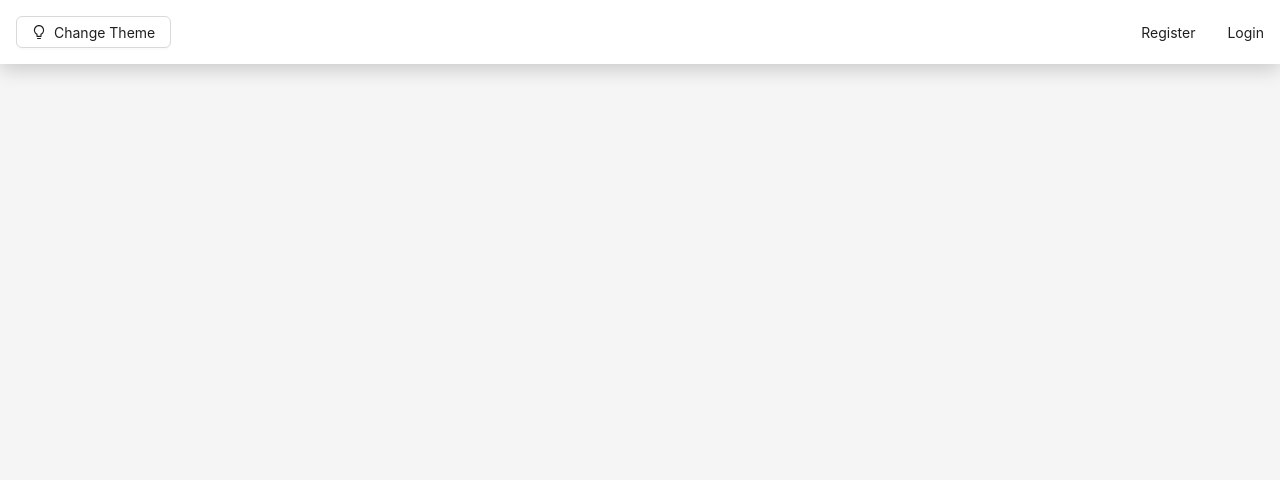
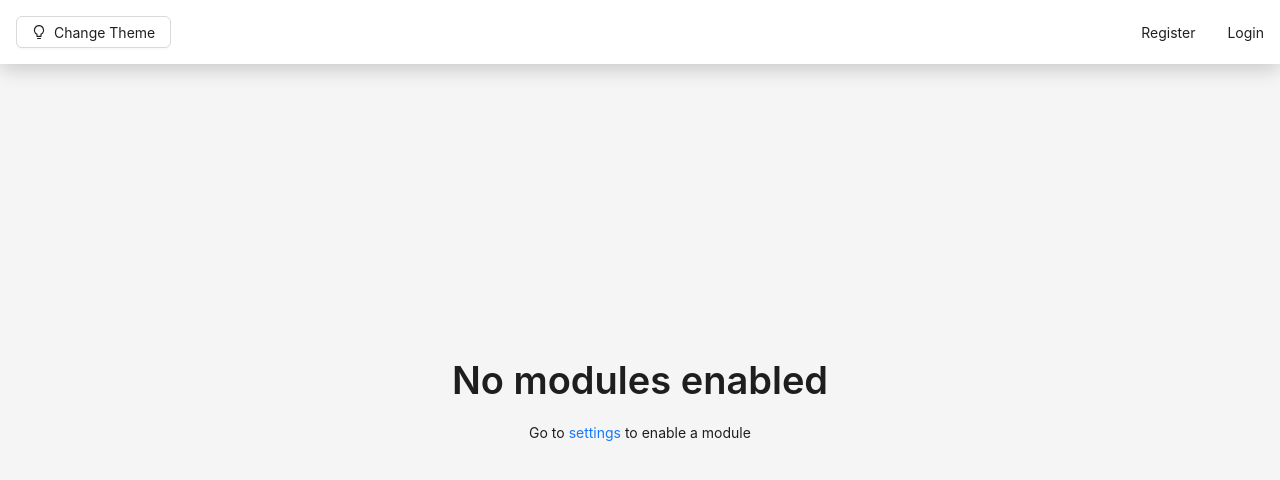
Before and after one commit to m4tewoosh/password-manager, a React (Vite) app in the folder client/: page /dashboard in a window 1280 px wide. Shown: the top 480 px of the page. Built offline with nearby package versions, Linux system fonts and the light colour scheme; no server answers.

Commit message:
Add no modules info

```diff
--- a/client/src/components/Dashboard/Dashboard.styled.ts
+++ b/client/src/components/Dashboard/Dashboard.styled.ts
@@ -4,3 +4,9 @@ export const ModuleCardsWrapper = styled.div`
   display: flex;
   gap: 64px;
 `;
+
+export const NoModulesInfo = styled.div`
+  display: flex;
+  flex-direction: column;
+  align-items: center;
+`;
--- a/client/src/components/Dashboard/Dashboard.tsx
+++ b/client/src/components/Dashboard/Dashboard.tsx
@@ -1,4 +1,6 @@
 import { useEffect, useState } from 'react';
+import { useNavigate } from 'react-router-dom';
+import { Typography } from 'antd';
 import { LockOutlined, FileOutlined } from '@ant-design/icons';
 import getUser from 'api/getUser';
 import { ModuleCard } from 'components/ModuleCard/ModuleCard';
@@ -6,8 +8,11 @@ import { ModuleCard } from 'components/ModuleCard/ModuleCard';
 import { User } from 'types/user';
 import * as S from './Dashboard.styled';
 
+const { Title, Text, Link } = Typography;
+
 const Dashboard = () => {
   const [user, setUser] = useState<User | null>(null);
+  const navigate = useNavigate();
 
   useEffect(() => {
     const getUserData = async () => {
@@ -28,6 +33,15 @@ const Dashboard = () => {
   return (
     <div>
       <S.ModuleCardsWrapper>
+        {!user?.passwordsModuleOn && !user?.documentsModuleOn && (
+          <S.NoModulesInfo>
+            <Title level={1}>No modules enabled</Title>
+            <Text>
+              Go to <Link onClick={() => navigate('/settings')}>settings</Link>{' '}
+              to enable a module
+            </Text>
+          </S.NoModulesInfo>
+        )}
         {user?.passwordsModuleOn && (
           <ModuleCard
             icon={<LockOutlined />}
```
